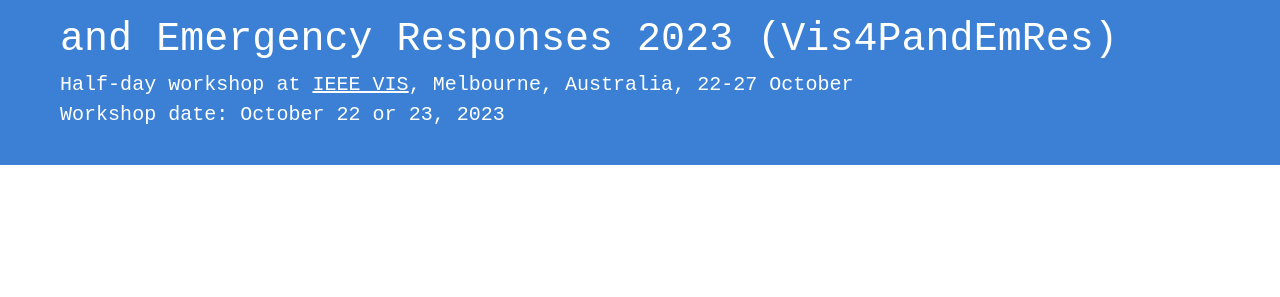
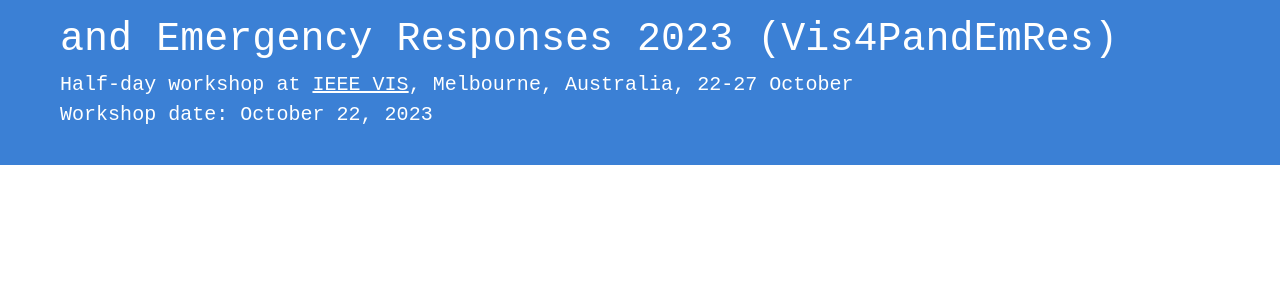
Before and after one commit to Vis4PandEmRes/Vis4PandEmRes.github.io, a Jekyll site: the page built from index.markdown, in a window 1280 px wide and 900 px high. Shown: the part 161-458 px from the top of the window. Built offline with Jekyll 4.4.1, drawn with Linux system fonts in a browser that asks for light colours.

Commit message:
Update the date of the workshop

```diff
--- a/_layouts/page.html
+++ b/_layouts/page.html
@@ -7,7 +7,7 @@ layout: default
             <div class="title-cell">
                 <h1 class="c-header__title">IEEE VIS Workshop on Visualization for Pandemic and Emergency Responses 2023 (Vis4PandEmRes)</h1>
 				<h3 class="c-header__subtitle">Half-day workshop at <a style="color: white; text-decoration: underline;" href="https://ieeevis.org/year/2023/welcome">IEEE VIS</a>, Melbourne, Australia, 22-27 October</h3>
-				<h3 class="c-header__subtitle">Workshop date: October 22 or 23, 2023</h3>
+				<h3 class="c-header__subtitle">Workshop date: October 22, 2023</h3>
             </div>
         </div>
     </header>
```
